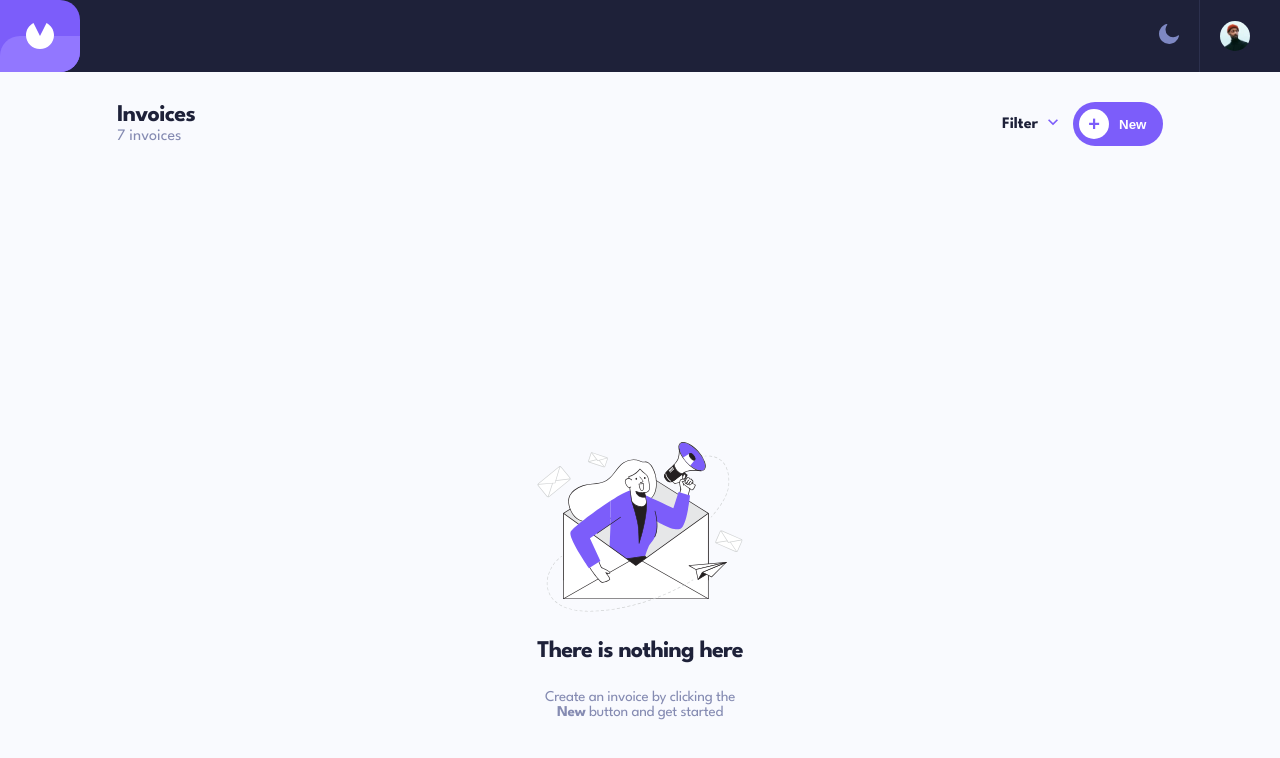
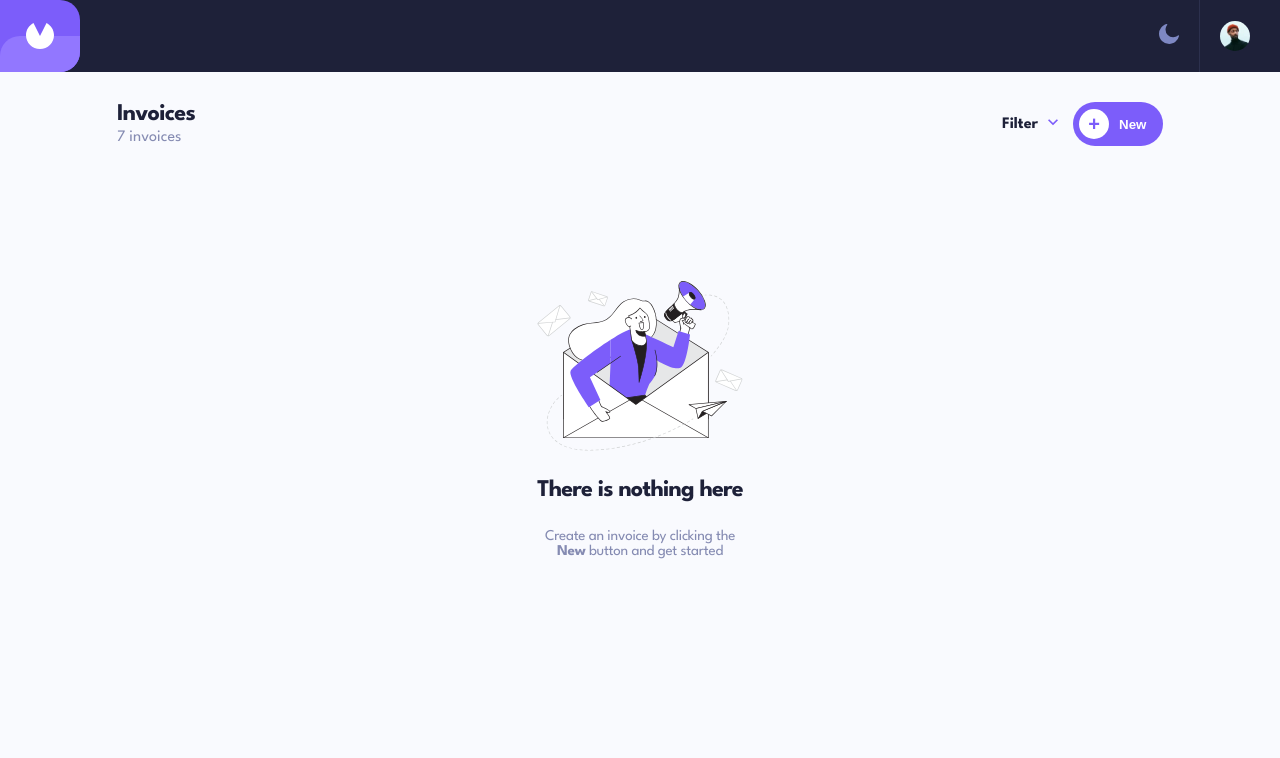
Before and after one commit to julie-ify/invoicease_frontend, a React (Create React App) app: page / in a window 1280 px wide. Shown: the top 758 px of the page. Built offline with nearby package versions, Linux system fonts and the light colour scheme.

Commit message:
Adjust style

```diff
--- a/src/App.css
+++ b/src/App.css
@@ -1,5 +1,5 @@
 .app-container {
-	height: auto;
+	min-height: 100vh;
 	width: 100vw;
 	padding-bottom: 100px;
 }
--- a/src/index.css
+++ b/src/index.css
@@ -87,9 +87,10 @@ ul {
 }
 
 .font-body-md {
-	font-size: 13px;
+	font-size: 15px;
 	line-height: 18px;
 	letter-spacing: -0.1px;
+	font-weight: 500;
 }
 
 .font-opacity-light {
--- a/src/styles/Header.css
+++ b/src/styles/Header.css
@@ -8,7 +8,7 @@
 .header-left {
 	display: flex;
 	flex-direction: column;
-	row-gap: 3px;
+	row-gap: 5px;
 }
 
 .header-right {
--- a/src/styles/InvoiceList.css
+++ b/src/styles/InvoiceList.css
@@ -10,7 +10,6 @@
 }
 
 .empty-invoice-wrapper {
-	height: 100vh;
 	display: flex;
 	flex-direction: column;
 	align-items: center;
@@ -21,7 +20,7 @@
 	width: 206px;
 	height: 278px;
 	display: flex;
-	margin: 0 auto ;
+	margin: 100px auto 0;
 	flex-direction: column;
 	align-items: center;
 	justify-content: space-between;
```
